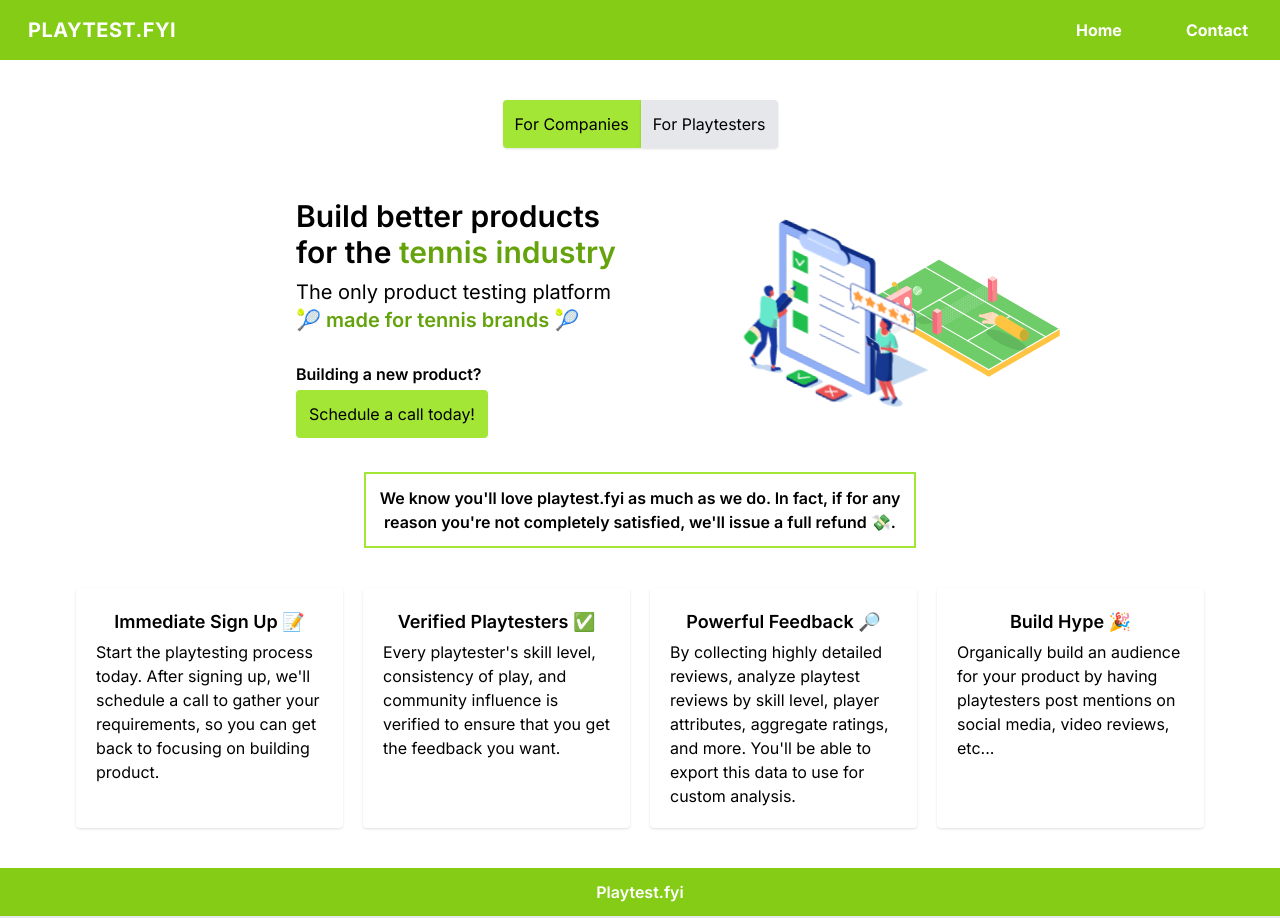
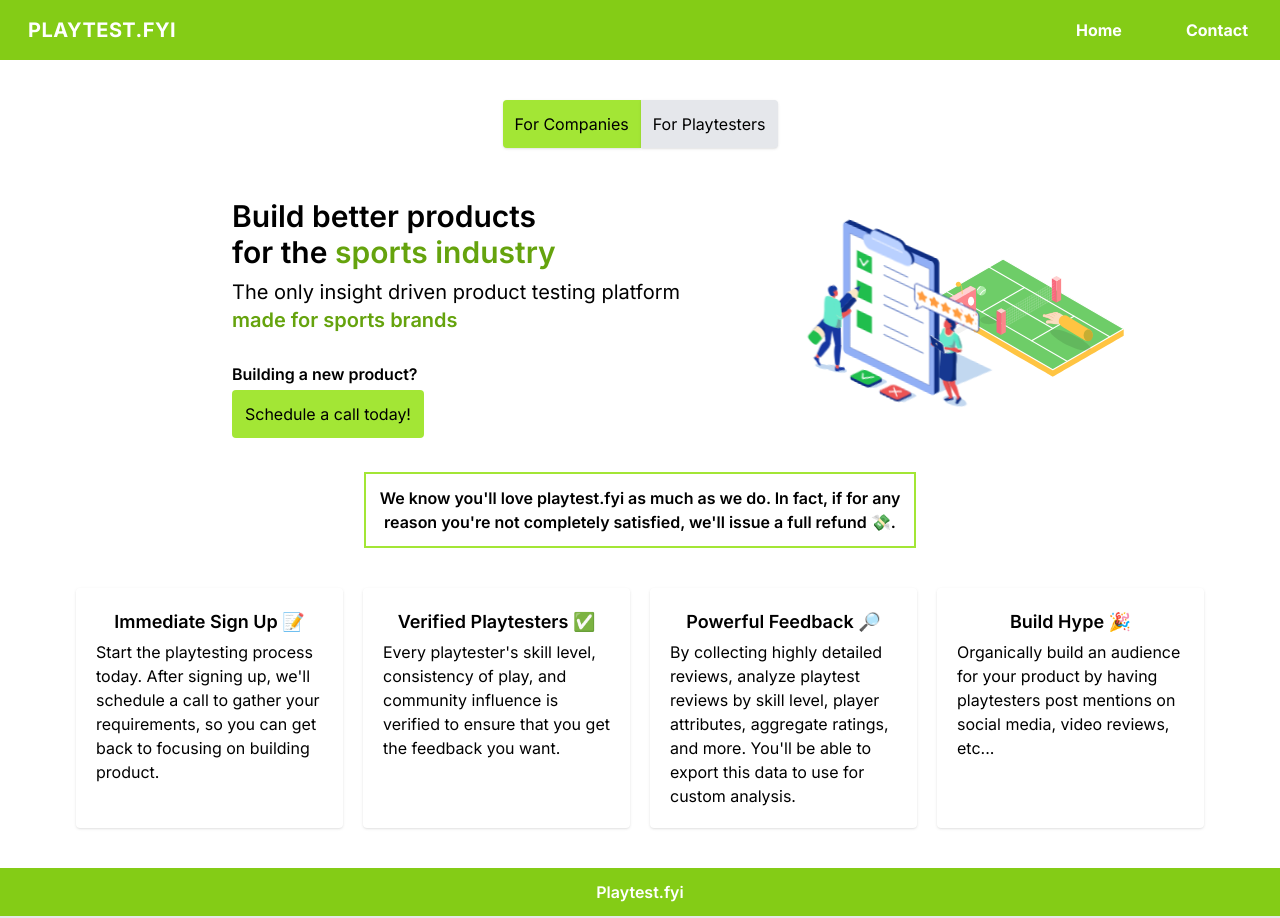
Before and after one commit to srindog/playtest.fyi, a Next.js app: page / in a window 1280 px wide. Built offline with nearby package versions, Linux system fonts and the light colour scheme.

Commit message:
change tennis to sports

```diff
--- a/app/home.tsx
+++ b/app/home.tsx
@@ -44,9 +44,9 @@
               most valuable
             </span>
           </p>
-          <h2 className="mt-3 md:text-lg text-base">Earn rewards for testing out the {' '}
+          <h2 className="mt-3 md:text-lg text-base">Test out the {' '}
             <span className="text-lime-600 font-semibold">
-            🎾 newest products in tennis 🎾
+              newest products in sports
             </span>
           </h2>
 
@@ -79,7 +79,7 @@
           on social media / or a video review!
         </Card>
         <Card title="Save on Future Purchases 💸">
-          Using your rewards, we&apos;ll reimburse you for future tennis-related purchases you make,
+          Using your rewards, we&apos;ll reimburse you for future sports-related purchases you make,
           or, if you prefer, cash out directly.
         </Card>
       </div>
@@ -94,14 +94,14 @@
       <div className="space-y-7 md:pl-20 pl-0">
         <div>
           <h1 className="font-semibold md:text-3xl text-2xl">
-            Build better products <p>for the <span className="text-lime-600">tennis industry</span> </p>
+            Build better products <p>for the <span className="text-lime-600">sports industry</span> </p>
           </h1>
 
           <h2 className="md:text-xl mt-2 text-base">
-            The only product testing platform
+            The only insight driven product testing platform
             {' '}
               <p className="font-semibold text-lime-600">
-              🎾 made for tennis brands 🎾
+                made for sports brands
               </p>
             </h2>
         </div>
```
